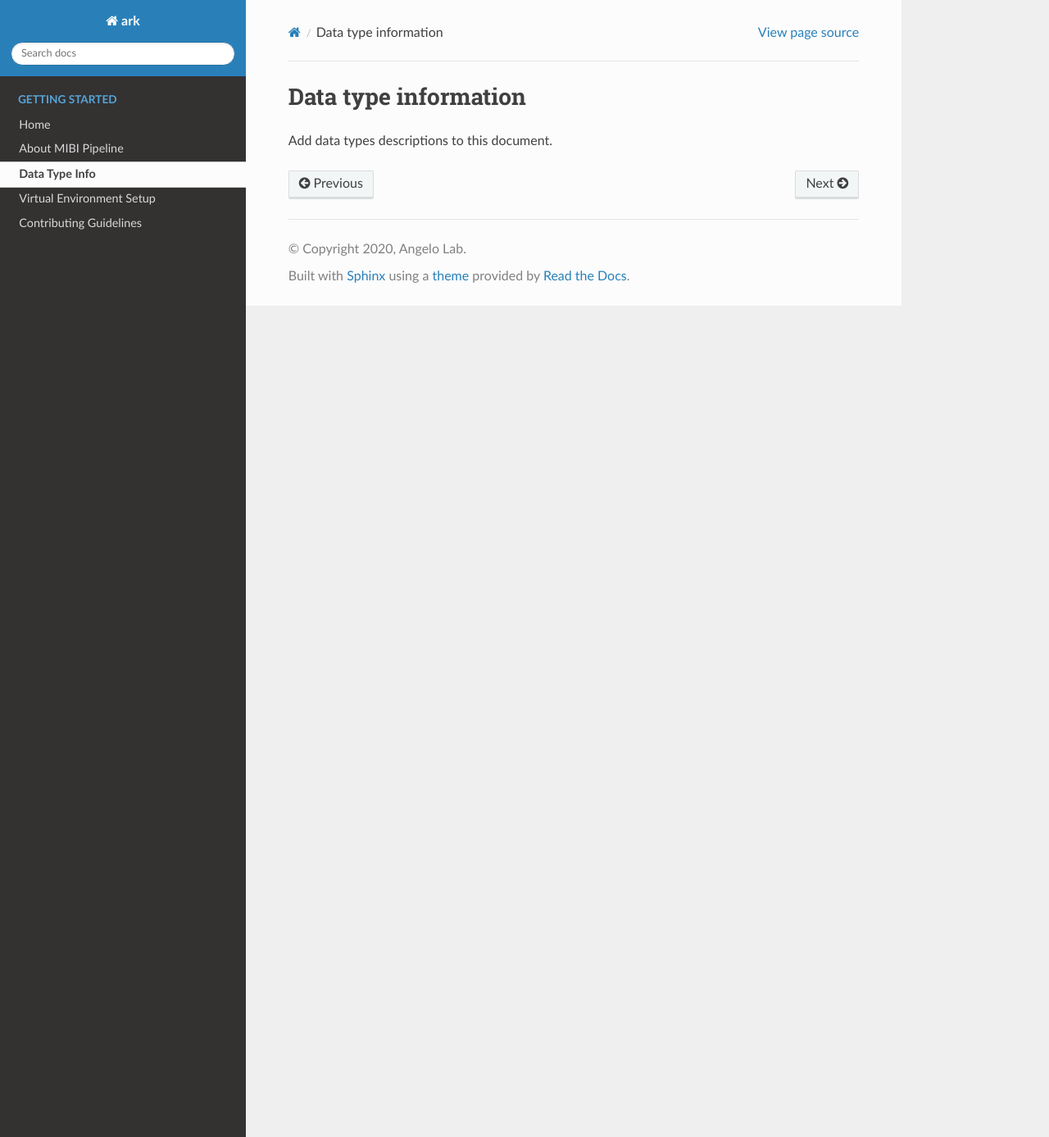
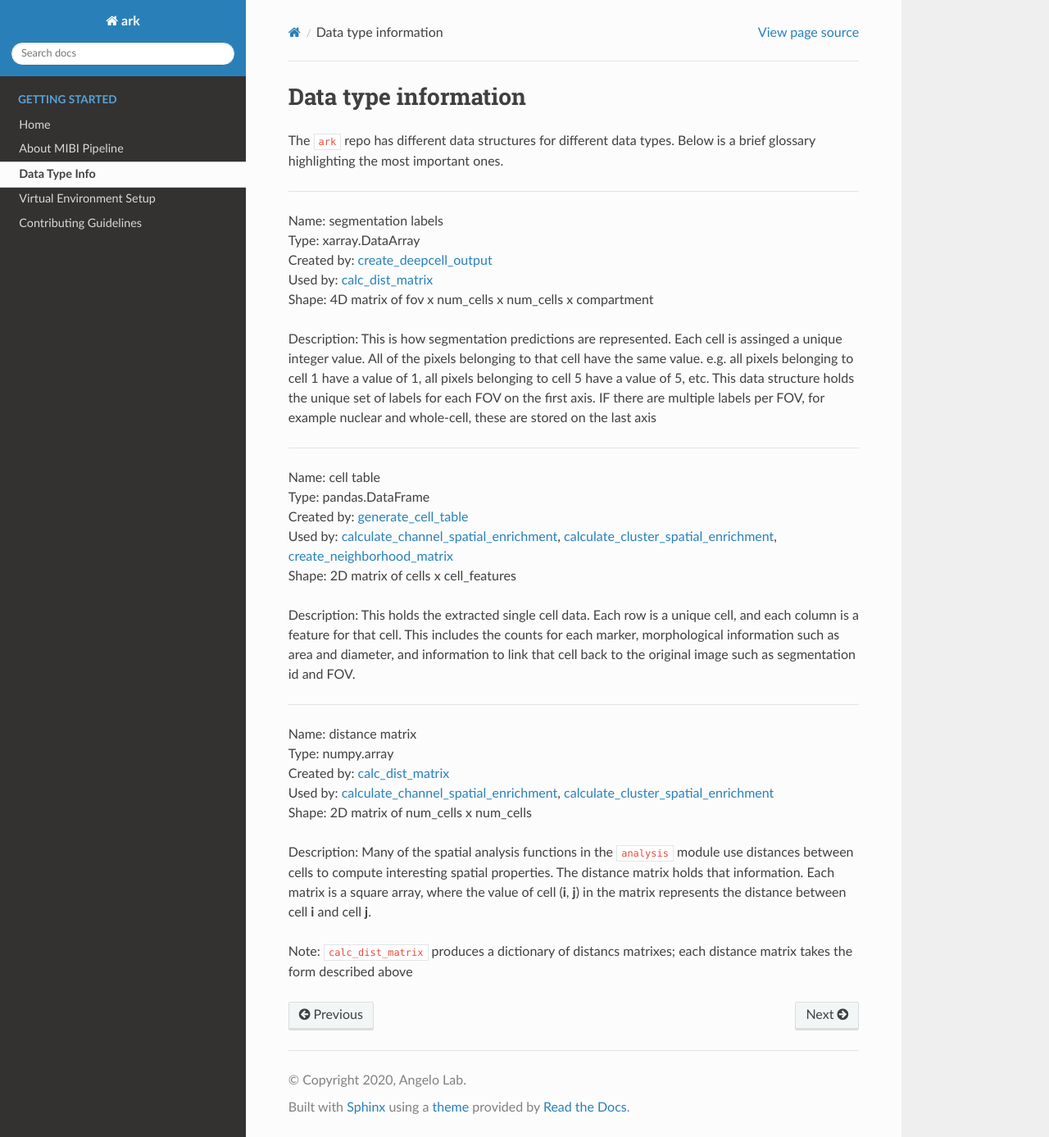
Before and after one commit to angelolab/ark-analysis, a Sphinx documentation site: the page built from docs/_rtd/data_types.md, in a window 1280 px wide and 1387 px high. Shown: the whole window at 82% size. Built offline with Sphinx 7.4.7 and the Read the Docs theme 2.0.0, drawn with Linux system fonts in a browser that asks for light colours; pages that are not in the unit, such as notebooks, are missing from menus.

Commit message:
Update data_types.md (#289)
* Update data_types.md

* Update data_types.md

* update variable names to match new documentation

* update test functions

* typo

* finally

* Update docs/_rtd/data_types.md

```diff
--- a/docs/_rtd/data_types.md
+++ b/docs/_rtd/data_types.md
@@ -1,3 +1,36 @@
 ## Data type information
 
-Add data types descriptions to this document.
+The `ark` repo has different data structures for different data types. Below is a brief glossary highlighting the most important ones.
+
+---
+
+Name: segmentation labels
+Type: xarray.DataArray
+Created by: [create_deepcell_output](https://ark-analysis.readthedocs.io/en/latest/_markdown/ark.utils.html#ark.utils.deepcell_service_utils.create_deepcell_output)
+Used by: [calc_dist_matrix](https://ark-analysis.readthedocs.io/en/latest/_markdown/ark.utils.html#ark.utils.spatial_analysis_utils.calc_dist_matrix)
+Shape: 4D matrix of fov x num_cells x num_cells x compartment
+
+Description: This is how segmentation predictions are represented. Each cell is assinged a unique integer value. All of the pixels belonging to that cell have the same value. e.g. all pixels belonging to cell 1 have a value of 1, all pixels belonging to cell 5 have a value of 5, etc. This data structure holds the unique set of labels for each FOV on the first axis. IF there are multiple labels per FOV, for example nuclear and whole-cell, these are stored on the last axis
+
+---
+
+Name: cell table
+Type: pandas.DataFrame
+Created by: [generate_cell_table](https://ark-analysis.readthedocs.io/en/latest/_markdown/ark.segmentation.html#ark.segmentation.marker_quantification.generate_cell_table)
+Used by: [calculate_channel_spatial_enrichment](https://ark-analysis.readthedocs.io/en/latest/_markdown/ark.analysis.html#ark.analysis.spatial_analysis.calculate_channel_spatial_enrichment), [calculate_cluster_spatial_enrichment](https://ark-analysis.readthedocs.io/en/latest/_markdown/ark.analysis.html#ark.analysis.spatial_analysis.calculate_channel_spatial_enrichment),
+[create_neighborhood_matrix](https://ark-analysis.readthedocs.io/en/latest/_markdown/ark.segmentation.html#ark.segmentation.marker_quantification.generate_cell_data)
+Shape: 2D matrix of cells x cell_features
+
+Description: This holds the extracted single cell data. Each row is a unique cell, and each column is a feature for that cell. This includes the counts for each marker, morphological information such as area and diameter, and information to link that cell back to the original image such as segmentation id and FOV.
+
+---
+
+Name: distance matrix
+Type: numpy.array
+Created by: [calc_dist_matrix](https://ark-analysis.readthedocs.io/en/latest/_markdown/ark.utils.html#ark.utils.spatial_analysis_utils.calc_dist_matrix)
+Used by: [calculate_channel_spatial_enrichment](https://ark-analysis.readthedocs.io/en/latest/_markdown/ark.analysis.html#ark.analysis.spatial_analysis.calculate_channel_spatial_enrichment), [calculate_cluster_spatial_enrichment](https://ark-analysis.readthedocs.io/en/latest/_markdown/ark.analysis.html#ark.analysis.spatial_analysis.calculate_channel_spatial_enrichment)
+Shape: 2D matrix of num_cells x num_cells
+
+Description: Many of the spatial analysis functions in the `analysis` module use distances between cells to compute interesting spatial properties. The distance matrix holds that information. Each matrix is a square array, where the value of cell (**i**, **j**) in the matrix represents the distance between cell **i** and cell **j**.
+
+Note: `calc_dist_matrix` produces a dictionary of distancs matrixes; each distance matrix takes the form described above
```
Also changed, not shown: 5 other files.
